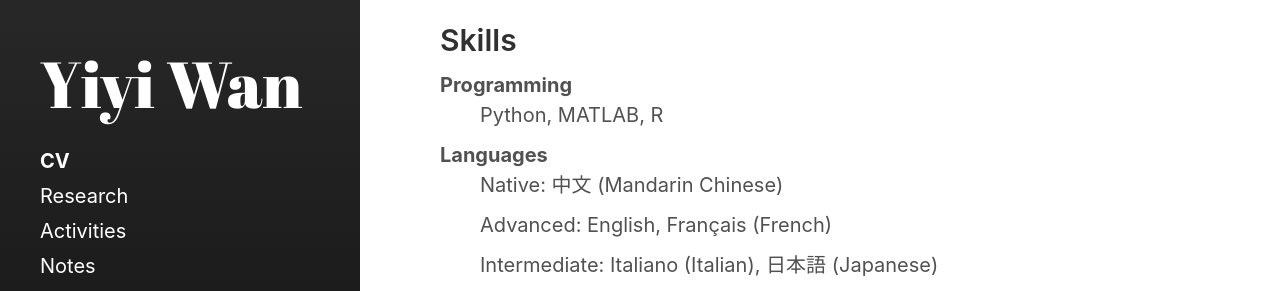
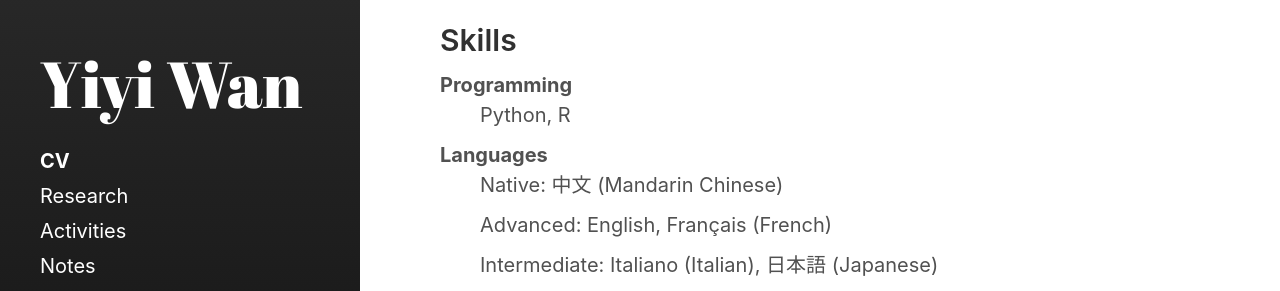
Before and after one commit to Roimex/Roimex.github.io, a Jekyll site: the page built from pages/cv.md, in a window 1280 px wide and 900 px high, scrolled down 723 px. Shown: the part 440-731 px from the top of the window. Built offline with Jekyll 4.4.1, drawn with Linux system fonts in a browser that asks for light colours.

Commit message:
Update cv.md

```diff
--- a/pages/cv.md
+++ b/pages/cv.md
@@ -40,7 +40,7 @@ sidebar_sort_order: 1
 ## Skills
 <dl>
   <dt>Programming</dt>
-  <dd>Python, MATLAB, R</dd>
+  <dd>Python, R</dd>
 
   <dt>Languages</dt>
   <dd>Native: 中文 (Mandarin Chinese)</dd>
```
